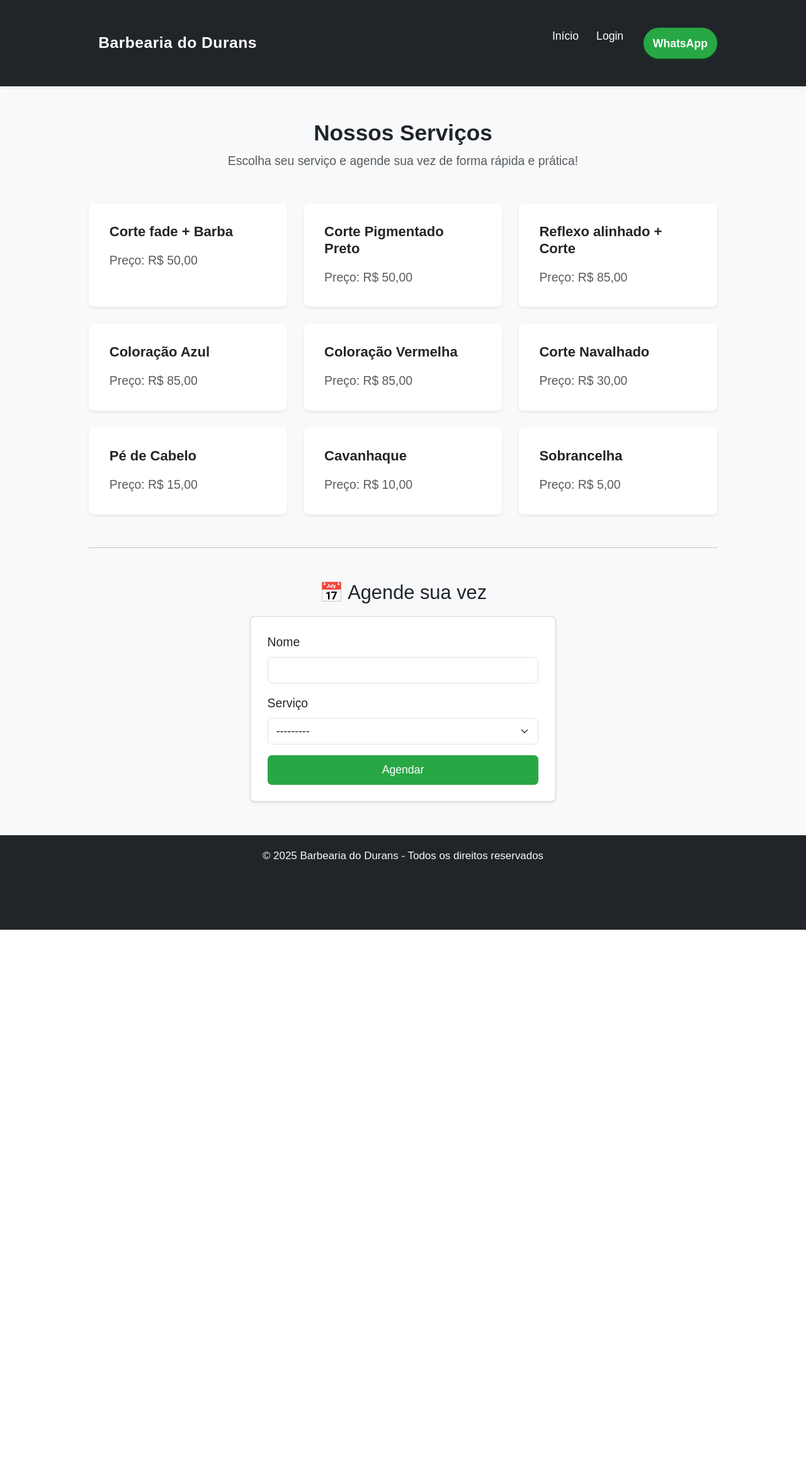
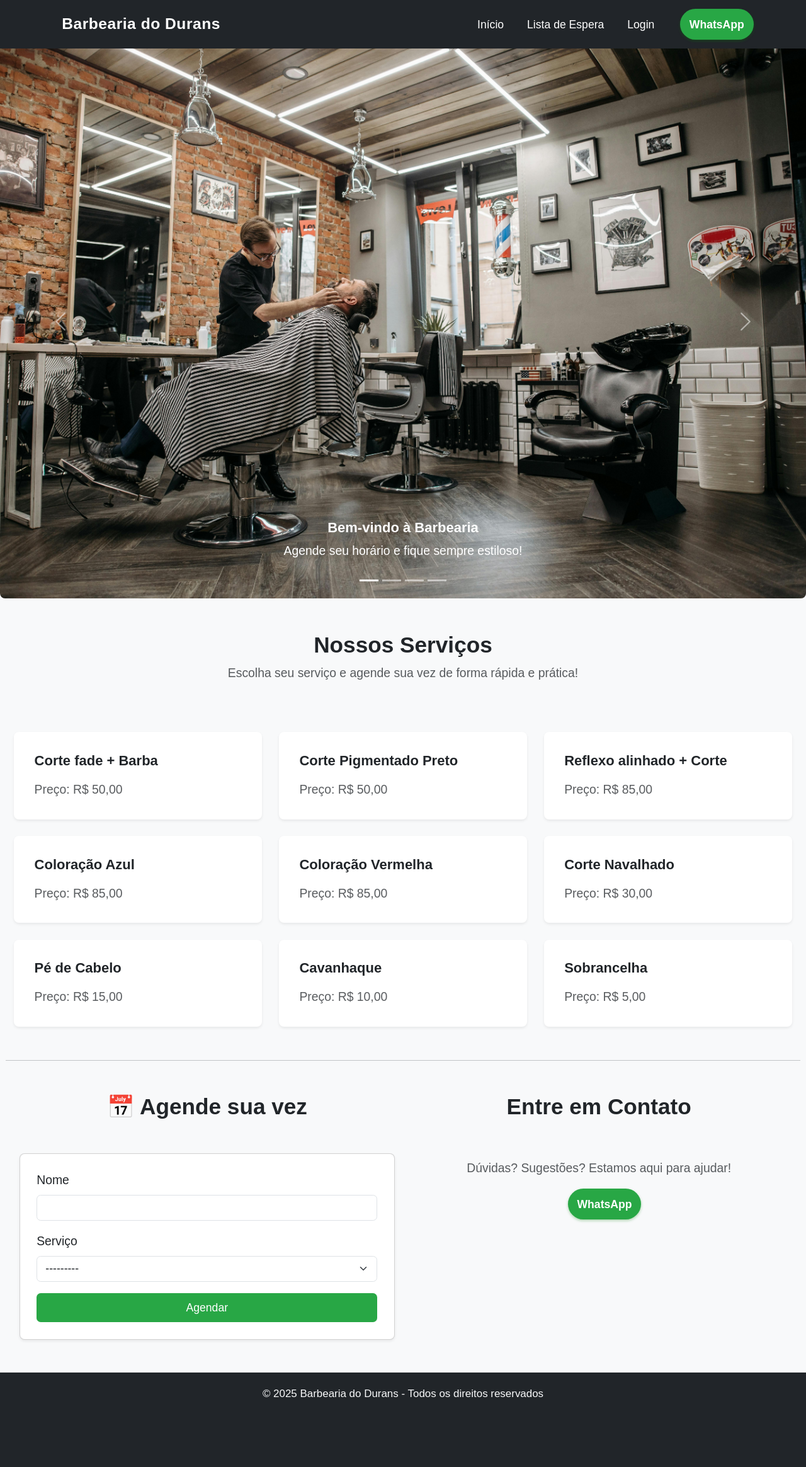
Before and after one commit to Cleyton-Durans/Barbearia, a Django app: page / in a window 1280 px wide. Shown: the whole page at 63% size. Before the commit the page ends 1476 px from the top, so only its background shows below. Run offline with Django 5.2, Linux system fonts and the light colour scheme; data comes from the database, SQL or seed files in the repository; both versions use the stored data as it was after the commit; some libraries are stand-ins or nearby versions.

Commit message:
Atualizando frontend! página incial

```diff
--- a/agenda/static/css/style.css
+++ b/agenda/static/css/style.css
@@ -1,12 +1,17 @@
 * {
   box-sizing: border-box;
   font-size: 1.1rem;
+
 }
 
 body {
   font-family: 'Poppins', sans-serif;
   background: #f4f4f4;
+  width: 100%;
   margin: 0;
+  padding: 0;
+  overflow-x: hidden;
+
 }
 
 .titulo-barbearia {
@@ -23,6 +28,19 @@ body {
 
 .navbar {
   padding: 0.8rem 0;
+}
+
+.d-flex {
+  display: flex;
+  align-items: center;
+  gap: 0.5rem;
+
+}
+
+.carousel img {
+  width: 100%;
+  height: 880px;
+  border-radius: 8px;
 }
 
 .navbar-brand {
@@ -53,7 +71,7 @@ body {
   background-color: #1f911f;
   box-shadow: 0 4px 8px rgba(0, 128, 0, 0.4);
 }
-
+/* Responsividade para dispositivos móveis */
 @media (max-width: 576px) {
   .navbar-brand {
     font-size: 1.2rem;
@@ -72,15 +90,18 @@ header {
   padding: 15px 30px;
   align-items: center;
 }
+
 nav a {
   color: #fff;
   margin-left: 15px;
   text-decoration: none;
 }
 
-.container {
-  width: 80%;
-  margin: 30px auto;
+.navbar {
+  text-align: center;
+  width: 100%;
+  transition: all 0.4s ease;
+  height: 4em;
 }
 
 .grid {
--- a/agenda/templates/base.html
+++ b/agenda/templates/base.html
@@ -1,5 +1,6 @@
 {% load static %}
 {% load widget_tweaks %}
+
 <!DOCTYPE html>
 <html lang="pt-br">
 <head>
@@ -13,33 +14,31 @@
   <link rel="icon" href="{% static 'img/favicon.png' %}">
 </head>
 
-<body class="bg-light">
+<body class="bg-light" >
   <!-- NAVBAR -->
-  <nav class="navbar navbar-expand-lg navbar-dark bg-dark shadow-sm">
+  <nav class="navbar navbar-expand-lg navbar-dark bg-dark fixed-top" id="navbar">
     {% if request.user.is_authenticated %}
-<form method="POST" action="{% url 'logout' %}" style="display:inline;">
+  <form method="POST" action="{% url 'logout' %}" style="display:inline;">
     {% csrf_token %}
     <button type="submit" class="btn btn-danger ms-3">Logout</button>
-</form>
+  </form>
 {% endif %}
     <div class="container">
       <a class="navbar-brand fw-bold" href="{% url 'index' %}">Barbearia do Durans</a>
-      <div class="d-flex">
+      <div class="d-flex" shadowm-sm sw-semibold >
         <a href="{% url 'index' %}" class="nav-link">Início</a>
-        {% if request.user.is_authenticated %}
         <a href="{% url 'lista' %}" class="nav-link">Lista de Espera</a>
-        {% endif %}
         {% if not request.user.is_authenticated %}
         <a href="{% url 'login' %}" class="nav-link">Login</a>
         {% endif %}
-        <a href="https://wa.me/5599999999999" target="_blank" class="btn btn-success ms-3">
+        <a href="https://wa.me/5599999999999" target="_blank" class="btn btn-success ms-3 ">
           <i class="bi bi-whatsapp"></i> WhatsApp
         </a>
       </div>
     </div>
   </nav>
 
-  <main class="container my-5">
+  <main class="container-fluid px-0 pt-3 mt-5">
     {% block content %}{% endblock %}
   </main>
 
--- a/agenda/templates/index.html
+++ b/agenda/templates/index.html
@@ -4,12 +4,53 @@
 {% load widget_tweaks %}
 {% block content %}
 
-<div class="text-center mb-5">
+<!-- Carrossel de imagens da barbearia -->
+<div class="container-fluid p-0">
+<div id="carouselExampleIndicators" class="carousel slide " data-bs-ride="carousel">
+  <div class="carousel-indicators">
+    <button type="button" data-bs-target="#carouselExampleIndicators" data-bs-slide-to="0" class="active" aria-current="true" aria-label="Slide 1"></button>
+    <button type="button" data-bs-target="#carouselExampleIndicators" data-bs-slide-to="1" aria-label="Slide 2"></button>
+    <button type="button" data-bs-target="#carouselExampleIndicators" data-bs-slide-to="2" aria-label="Slide 3"></button>
+    <button type="button" data-bs-target="#carouselExampleIndicators" data-bs-slide-to="3" aria-label="Slide 4"></button>
+  </div>
+  <div class="carousel-inner">
+    <div class="carousel-item active">
+      <img src="{% static 'image/slide1.jpg' %}" class="d-block w-100" alt="...">
+    </div>
+    <div class="carousel-item">
+      <img src="{% static 'image/slide2.jpg' %}" class="d-block w-100" alt="...">
+    </div>
+    <div class="carousel-item">
+      <img src="{% static 'image/slide3.jpg' %}" class="d-block w-100" alt="...">
+    </div>
+    <div class="carousel-item">
+      <img src="{% static 'image/slide4.jpg' %}" class="d-block w-100" alt="...">
+    </div>
+  </div>
+  <!-- Legenda do carrossel -->
+  <div class="carousel-caption d-none d-md-block">
+    <h5 class="fw-bold">Bem-vindo à Barbearia</h5>
+    <p class="text-white">Agende seu horário e fique sempre estiloso!</p>
+  </div>
+  <!-- Controles do carrossel -->
+  <button class="carousel-control-prev" type="button" data-bs-target="#carouselExampleIndicators" data-bs-slide="prev">
+    <span class="carousel-control-prev-icon" aria-hidden="true"></span>
+    <span class="visually-hidden">Previous</span>
+  </button>
+  <button class="carousel-control-next" type="button" data-bs-target="#carouselExampleIndicators" data-bs-slide="next">
+    <span class="carousel-control-next-icon" aria-hidden="true"></span>
+    <span class="visually-hidden">Next</span>
+  </button>
+</div>
+</div>
+
+<!-- Página de agendamento de serviços da barbearia -->
+<div class="text-center pt-5 mb-5">
   <h2 class="fw-bold text-dark">Nossos Serviços</h2>
   <p class="text-muted">Escolha seu serviço e agende sua vez de forma rápida e prática!</p>
 </div>
-
-<div class="row g-4 mb-5">
+<!-- Lista de serviços oferecidos pela barbearia -->
+<div class="row m-2 g-4 mb-5">
   {% for servico in servicos %}
   <div class="col-md-4">
     <div class="card h-100 shadow-sm border-0">
@@ -24,12 +65,11 @@
   <p class="text-center">Nenhum serviço cadastrado ainda.</p>
   {% endfor %}
 </div>
-
-<hr class="my-5">
-
-<div class="row justify-content-center">
-  <div class="col-md-6">
-    <h3 class="text-center mb-3">📅 Agende sua vez</h3>
+<hr class="m-2 my-5">
+<!-- Formulário de agendamento -->
+<div class="row justify-content-center mb-5 m-3">
+  <div class="col-md-6 ">
+    <h2 class="text-center mb-5 fw-bold text-dark">📅 Agende sua vez</h2>
     <form method="post" class="card p-4 shadow-sm bg-white">
       {% csrf_token %}
       <div class="mb-3">
@@ -43,5 +83,15 @@
       <button type="submit" class="btn btn-dark w-100">Agendar</button>
     </form>
   </div>
+  <div class="col-md-6">
+    <!-- Seção de contato -->
+  <div class="text-center mb-5">
+    <h2 class="fw-bold text-dark">Entre em Contato</h2>
+    <p class="text-muted pt-5">Dúvidas? Sugestões? Estamos aqui para ajudar!</p>
+    <a href="https://wa.me/5599999999999" target="_blank" class="btn btn-success ms-3 ">
+    <i class="bi bi-whatsapp"></i> WhatsApp
+    </a>
+  </div>
 </div>
+
 {% endblock %}
```
Also changed, not shown: agenda/static/image/slide1.jpg (added), agenda/static/image/slide2.jpg (added), agenda/static/image/slide3.jpg (added), agenda/static/image/slide4.jpg (added), db.sqlite3.
